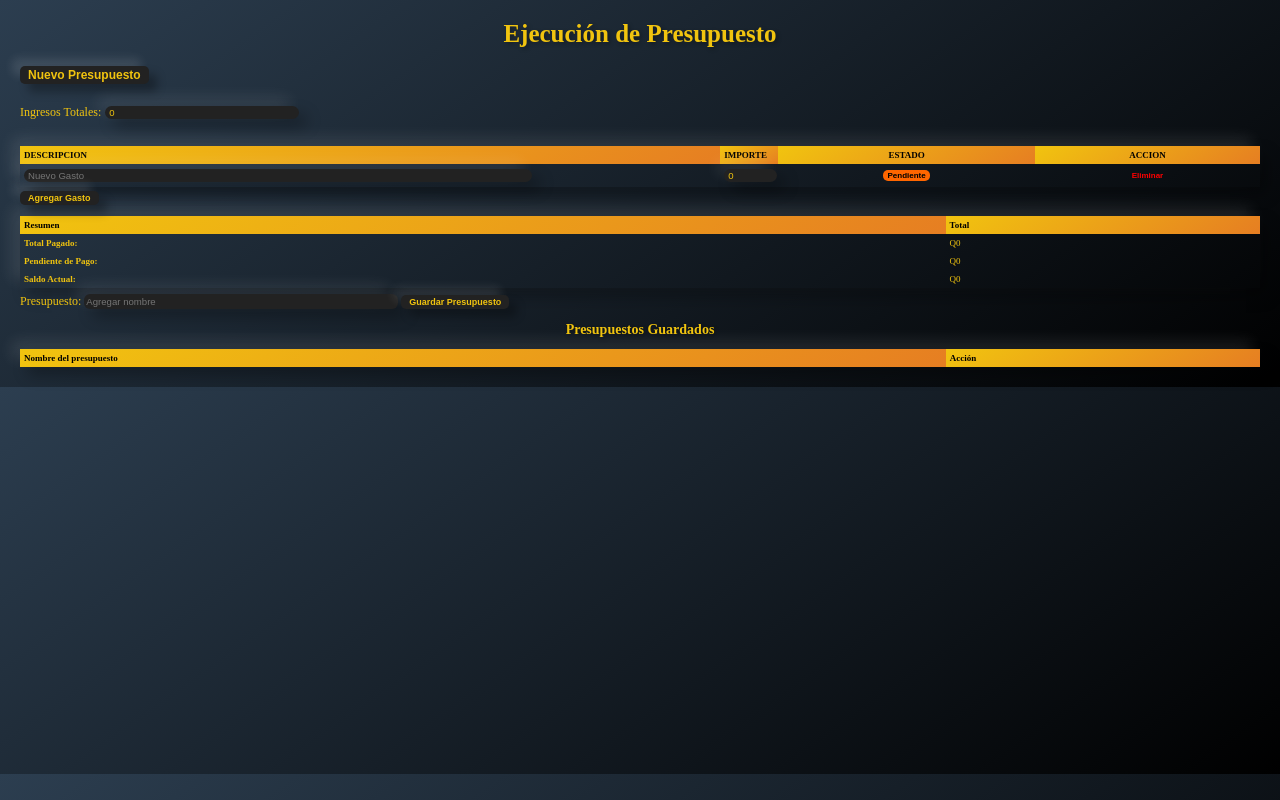
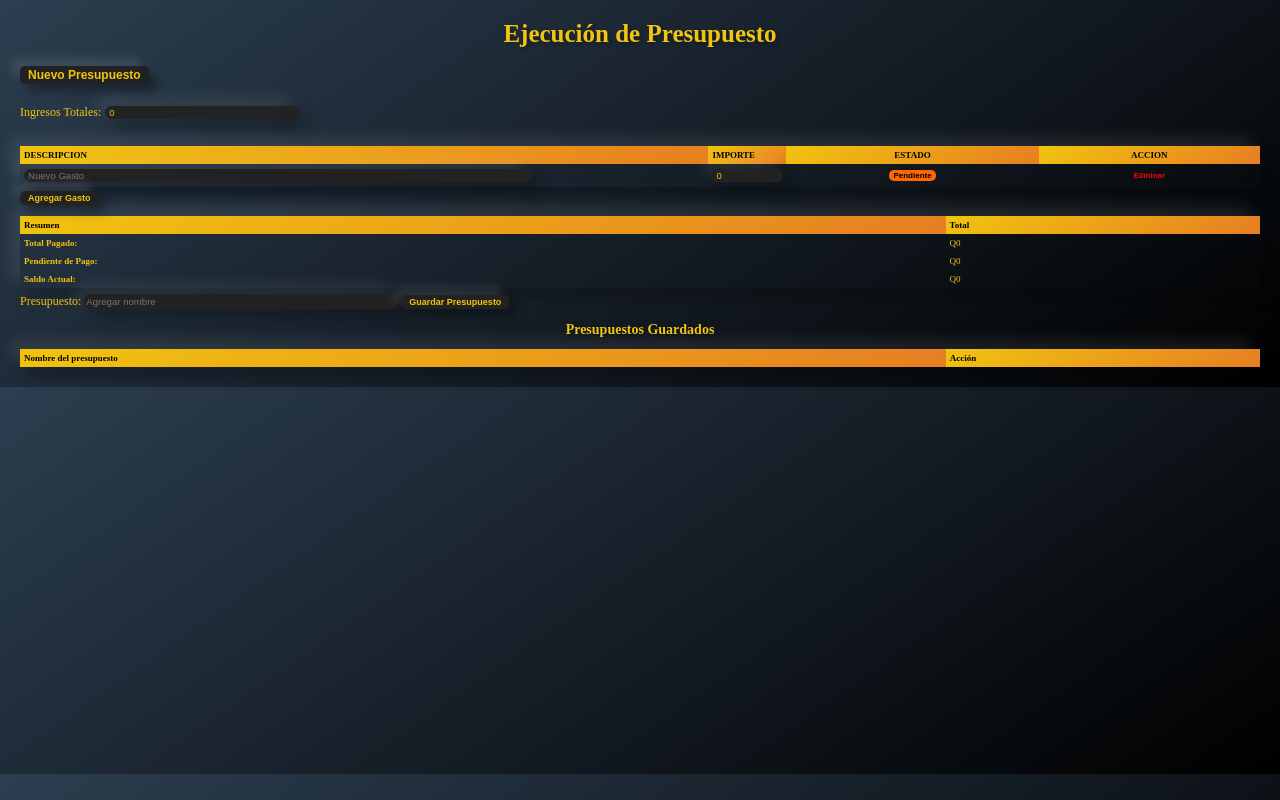
Before and after one commit to FactoryStoreX/presupuesto, a plain HTML site: page index.html in a window 1280 px wide. Drawn offline with Linux system fonts and the light colour scheme.

Commit message:
index.html

```diff
--- a/index.html
+++ b/index.html
@@ -140,7 +140,7 @@ h2 {
 
 
 	#tabla-presupuesto td:nth-child(2) {
-    	width: 50px; /* Puedes ajustar el valor según lo que necesites */
+    	width: 70px; /* Puedes ajustar el valor según lo que necesites */
 		}
 
 
```
